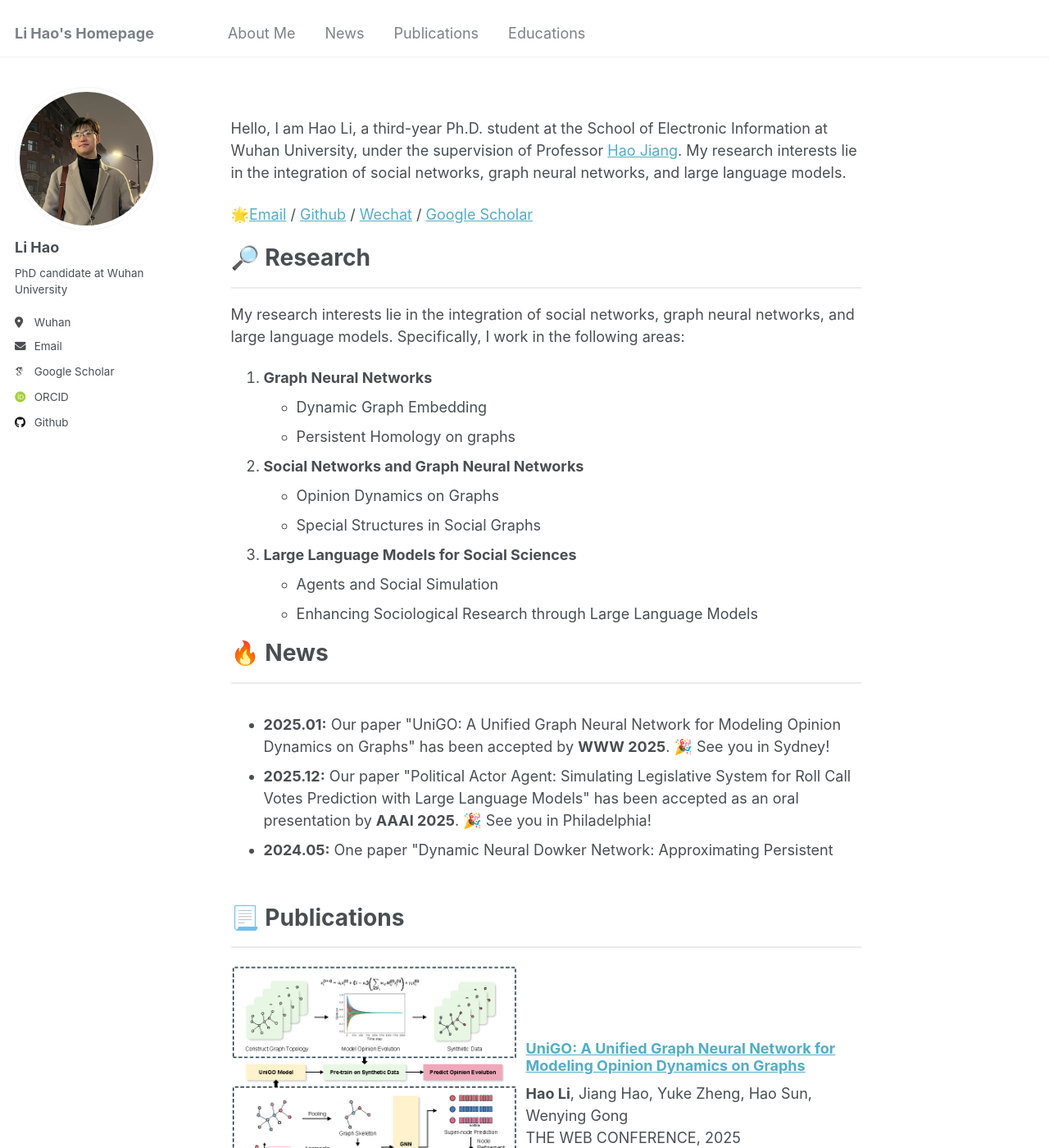
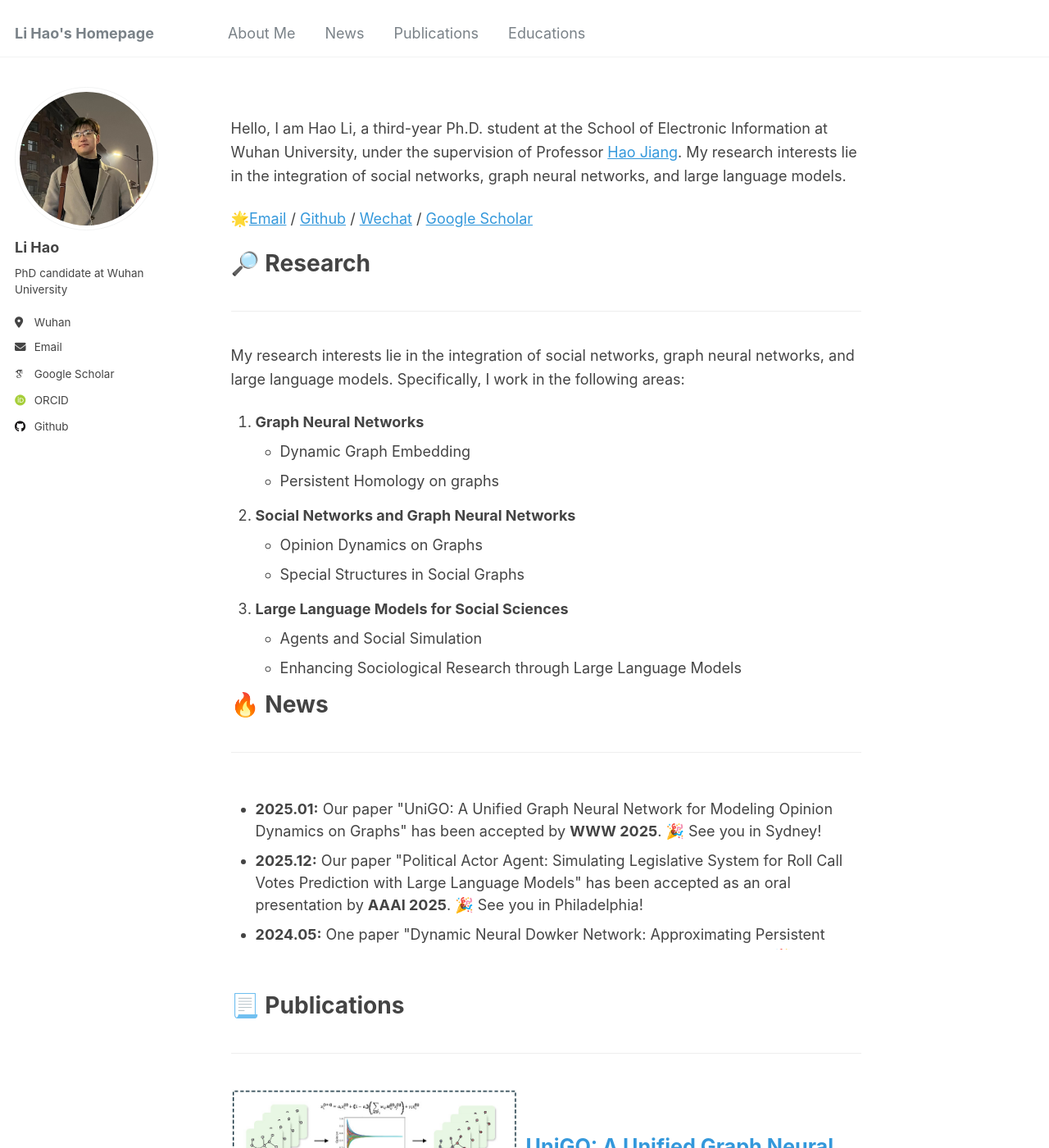
Before and after one commit to Lihaogx/lihaogx.github.io, a Jekyll site: the page built from _pages/about.md, in a window 1280 px wide and 1400 px high. Shown: the whole window at 82% size. Built offline with Jekyll 4.4.1, drawn with Linux system fonts in a browser that asks for light colours; some web fonts are replaced; some of the changed lines change nothing that is shown.

Commit message:
update 2025.2.17

```diff
--- a/_pages/about.md
+++ b/_pages/about.md
@@ -21,11 +21,9 @@
   }
 
   hr {
-    border: 1px solid #ebebeb; /* 调整分隔线的颜色和样式 */
-    /* margin: 10px;  */
-    clear: both;
+    margin: 40px 0;
+    border-color: #eee;
   }
-
 
   dl dd {
   color: #666;
@@ -52,6 +50,102 @@
     color: red;
   }
 
+  /* 新增标题统一样式 */
+  h2 {
+    font-size: 1.8em;
+    color: #2c3e50;
+    margin: 30px 0 15px;
+    border-bottom: 2px solid #3498db;
+    padding-bottom: 8px;
+  }
+
+  h3 {
+    font-size: 1.4em;
+    margin: 20px 0 10px;
+  }
+
+  /* 修改现有图片样式 */
+  .pub-item {
+    display: flex;
+    gap: 30px;
+    align-items: flex-start;
+    margin: 40px 0;
+    padding: 20px;
+    background: #f9f9f9;
+    border-radius: 8px;
+    transition: transform 0.3s ease;
+  }
+
+  .pub-item:hover {
+    transform: translateY(-5px);
+    box-shadow: 0 4px 15px rgba(0,0,0,0.1);
+  }
+
+  .pub-item img {
+    width: 40%;
+    min-width: 300px;
+    border-radius: 4px;
+    object-fit: cover;
+  }
+
+  @media (max-width: 768px) {
+    .pub-item {
+      flex-direction: column;
+    }
+    .pub-item img {
+      width: 100%;
+      min-width: auto;
+    }
+  }
+
+  /* 新增颜色规范 */
+  :root {
+    --primary-color: #2c3e50;
+    --secondary-color: #3498db;
+    --text-color: #444;
+  }
+
+  body {
+    color: var(--text-color);
+    line-height: 1.6;
+  }
+
+  a {
+    color: var(--secondary-color);
+    text-decoration: none;
+    transition: color 0.3s ease;
+  }
+
+  a:hover {
+    color: #2980b9;
+    text-decoration: underline;
+  }
+
+  ul, ol {
+    padding-left: 30px;
+    margin: 15px 0;
+  }
+
+  li {
+    margin: 8px 0;
+    line-height: 1.5;
+  }
+
+  /* 新增移动端优化 */
+  @media (max-width: 480px) {
+    h2 {
+      font-size: 1.5em;
+    }
+
+    .pub-item {
+      padding: 15px;
+      margin: 25px 0;
+    }
+
+    .pub-item h3 {
+      font-size: 1.2em;
+    }
+  }
 </style>
 
 {% if site.google_scholar_stats_use_cdn %}
@@ -109,6 +203,8 @@
   </div>
 </div>
 
+<hr >
+
 <div style="display: flex; align-items: center;">
   <img src="../images/PAA.jpg" alt="Political Actor Agent" style="width: 350px;">
   <div>
@@ -117,6 +213,8 @@
     Proceedings of the AAAI conference on artificial intelligence(AAAI), 2025</p>
   </div>
 </div>
+
+<hr >
 
 <div style="display: flex; align-items: center;">
   <img src="../images/DNDN.jpg" alt="Dynamic Neural Dowker Networks" style="width: 350px;">
@@ -163,5 +261,5 @@
 
 # 🎓 Educations
 <hr >
-- 2015-2019 Bachelor’s Degree, Electronic Information School, Wuhan University, China
+- 2015-2019 Bachelor's Degree, Electronic Information School, Wuhan University, China
 - 2019-present Integrated Master-Ph.D. Student, Electronic Information School, Wuhan University, China
```
